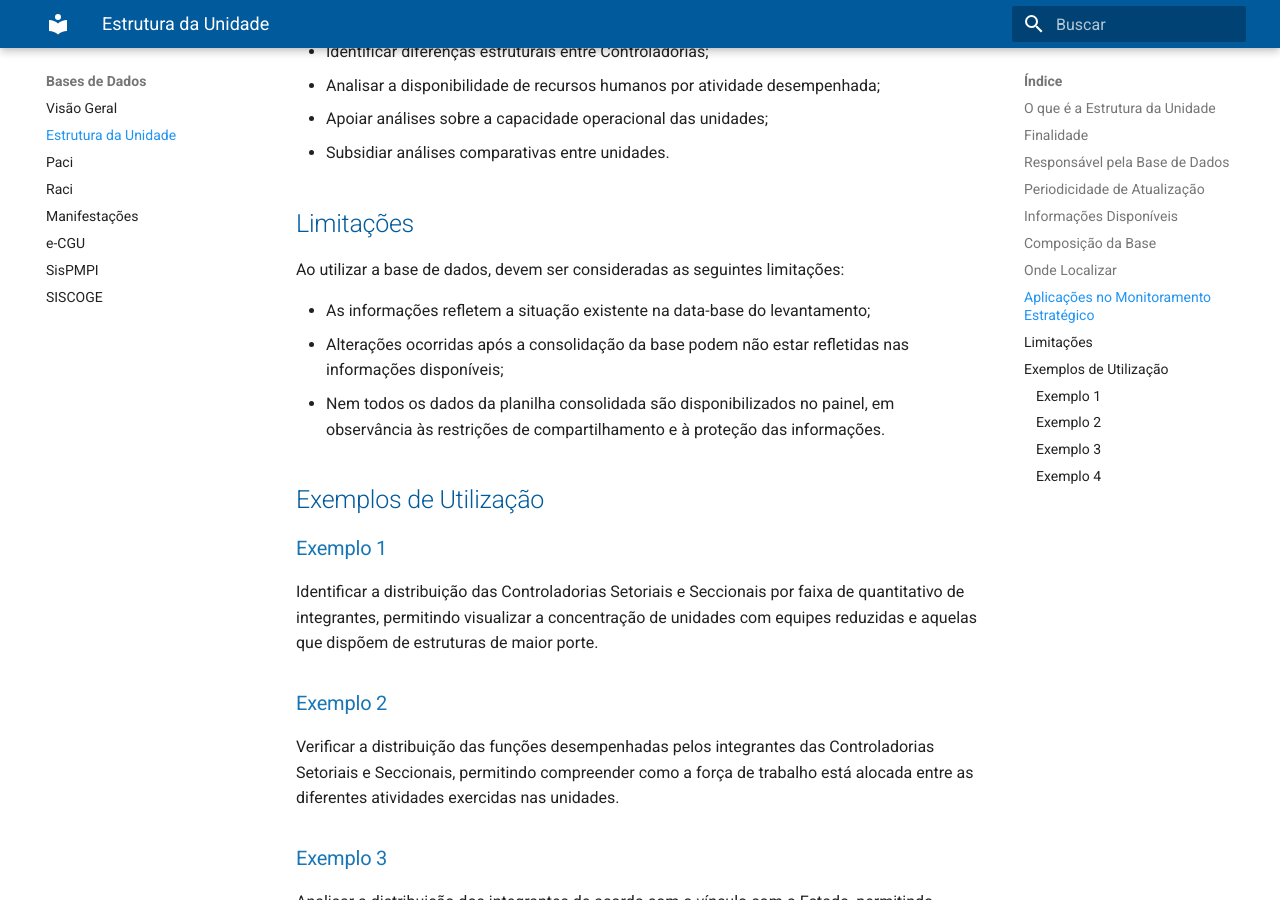
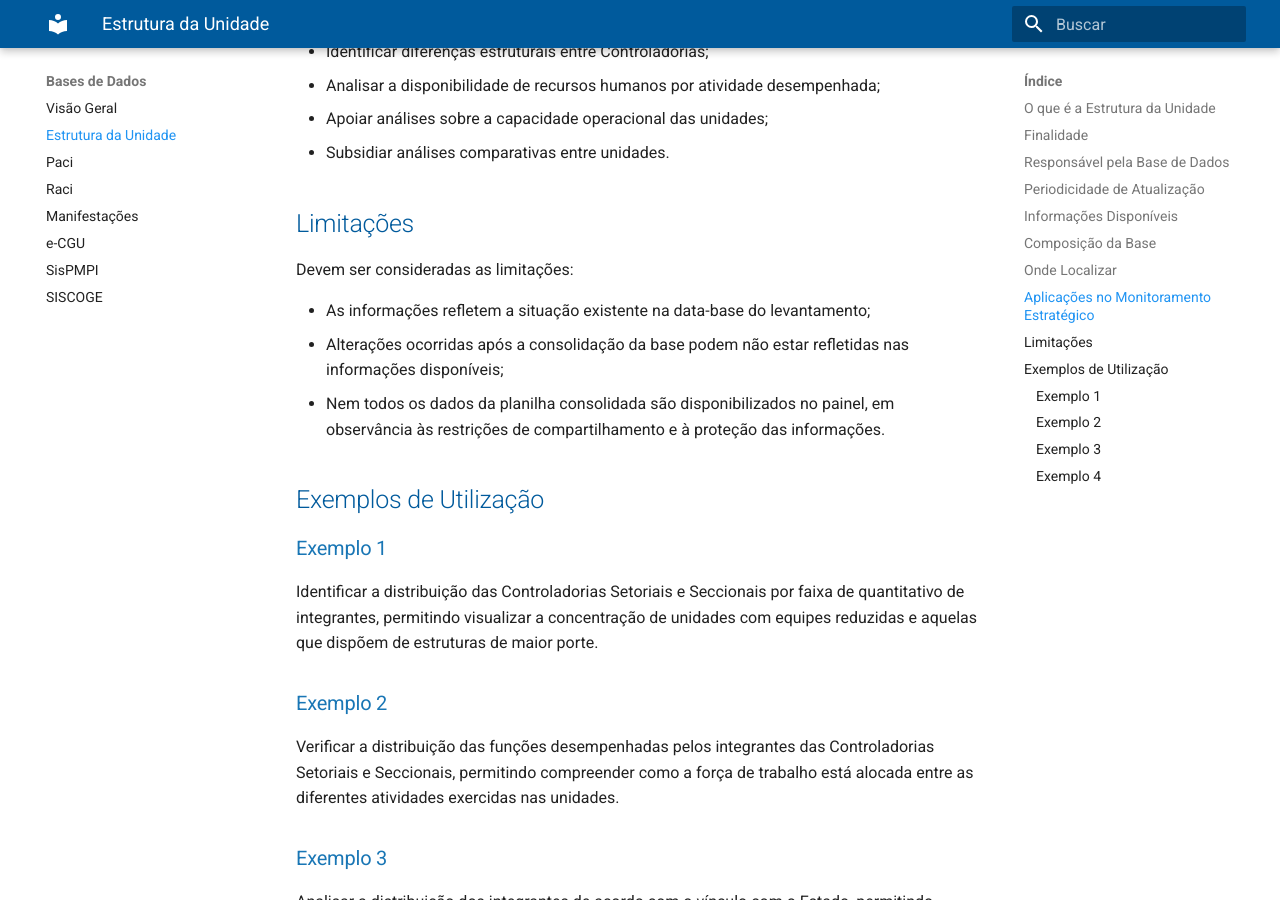
Before and after one commit to CGEMG-AHCS/guia-monitoramento-estrategico, an MkDocs documentation site: the page built from docs/bases-dados/estrutura-rh.md, in a window 1280 px wide and 900 px high, scrolled down 1865 px. Built offline with MkDocs 1.6.1 and Material for MkDocs 9.7.7, drawn with Linux system fonts in a browser that asks for light colours.

Commit message:
Update estrutura-rh.md

```diff
--- a/docs/bases-dados/estrutura-rh.md
+++ b/docs/bases-dados/estrutura-rh.md
@@ -56,7 +56,7 @@ A base da Estrutura da Unidade pode ser utilizada para:
 
 ## Limitações
 
-Ao utilizar a base de dados, devem ser consideradas as seguintes limitações:
+Devem ser consideradas as limitações:
 
 - As informações refletem a situação existente na data-base do levantamento;
 - Alterações ocorridas após a consolidação da base podem não estar refletidas nas informações disponíveis;
```
